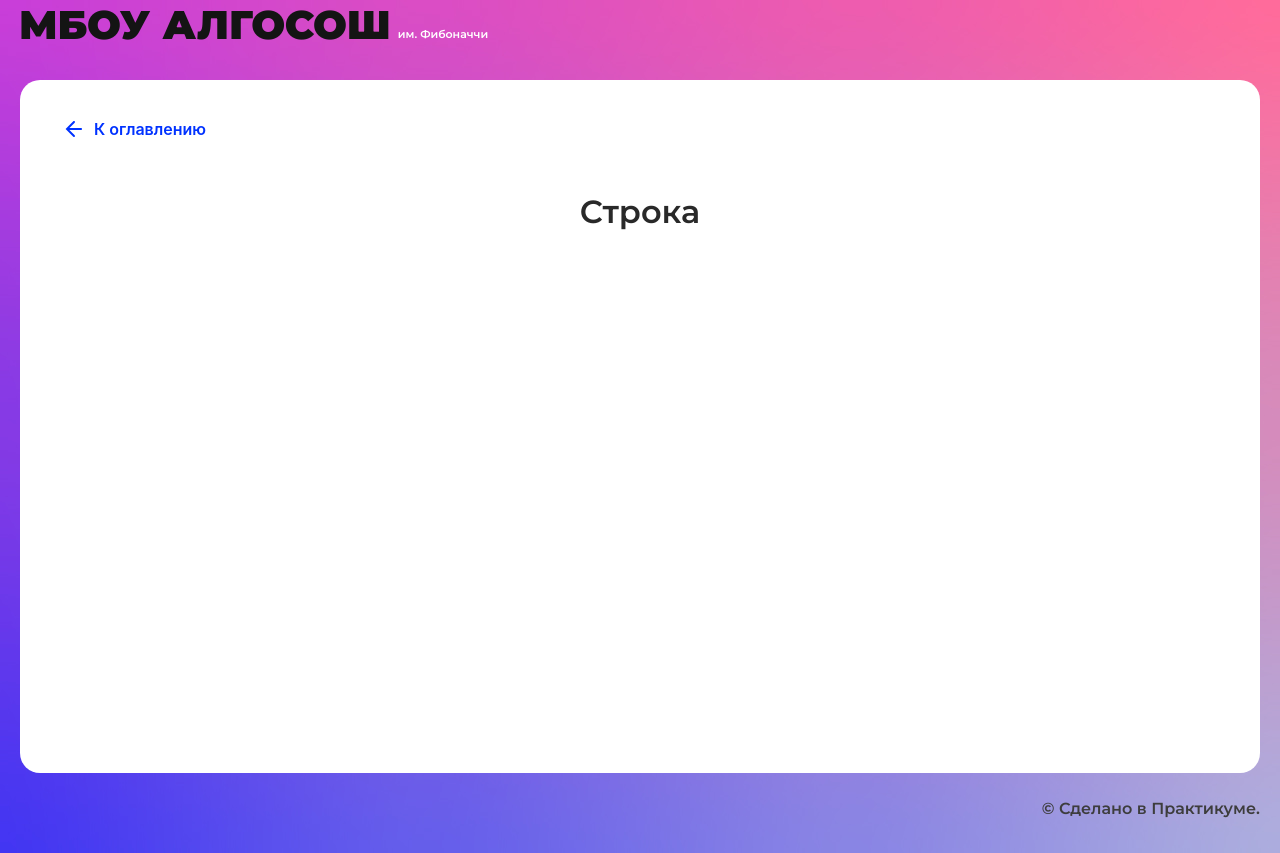
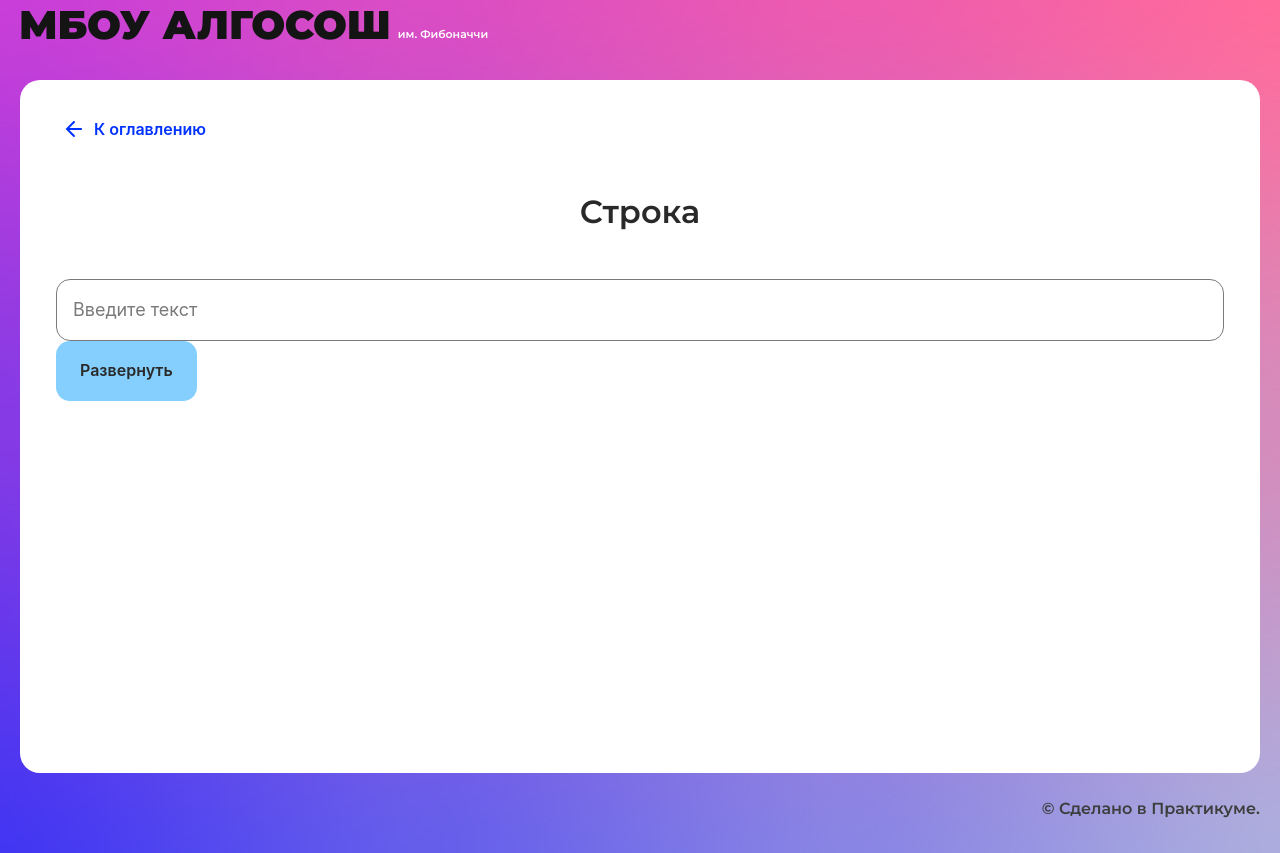
Before and after one commit to NataliyaNikulshina/Algososh, a React (Create React App) app: page /recursion in a window 1280 px wide. Built offline with nearby package versions, Linux system fonts and the light colour scheme.

Commit message:
feat: added gh-pages

```diff
--- a/src/components/string/string.tsx
+++ b/src/components/string/string.tsx
@@ -1,10 +1,37 @@
-import React from "react";
+import React, { ChangeEvent, FC, FormEvent, useState } from "react";
 import { SolutionLayout } from "../ui/solution-layout/solution-layout";
+import { Input } from "../ui/input/input";
+import { Button } from "../ui/button/button";
+import stringStyle from './string.module.css';
+
 
 export const StringComponent: React.FC = () => {
+  const [inputValue, setInputValue] = useState("");
+  const [loader, setLoader] = useState(false);
+
+  const onSubmit = (e: FormEvent<HTMLFormElement>) => {
+    e.preventDefault();
+  };
+
+  const onChange = (e: ChangeEvent<HTMLInputElement>) => {
+    setInputValue(e.target.value);
+  };
+
+
   return (
     <SolutionLayout title="Строка">
-
+     <form className={stringStyle.form} onSubmit={onSubmit}>
+        <Input
+          onChange={onChange}
+          value={inputValue}
+          maxLength={11}
+        />
+        <Button
+          text="Развернуть"
+          type="submit"
+          isLoader={loader}
+        />
+      </form>
     </SolutionLayout>
   );
 };
```
Also changed, not shown: package.json (+5 -2 lines), src/components/string/string.module.css (added), 2 other files (tests, documents, lock files or other folders).
